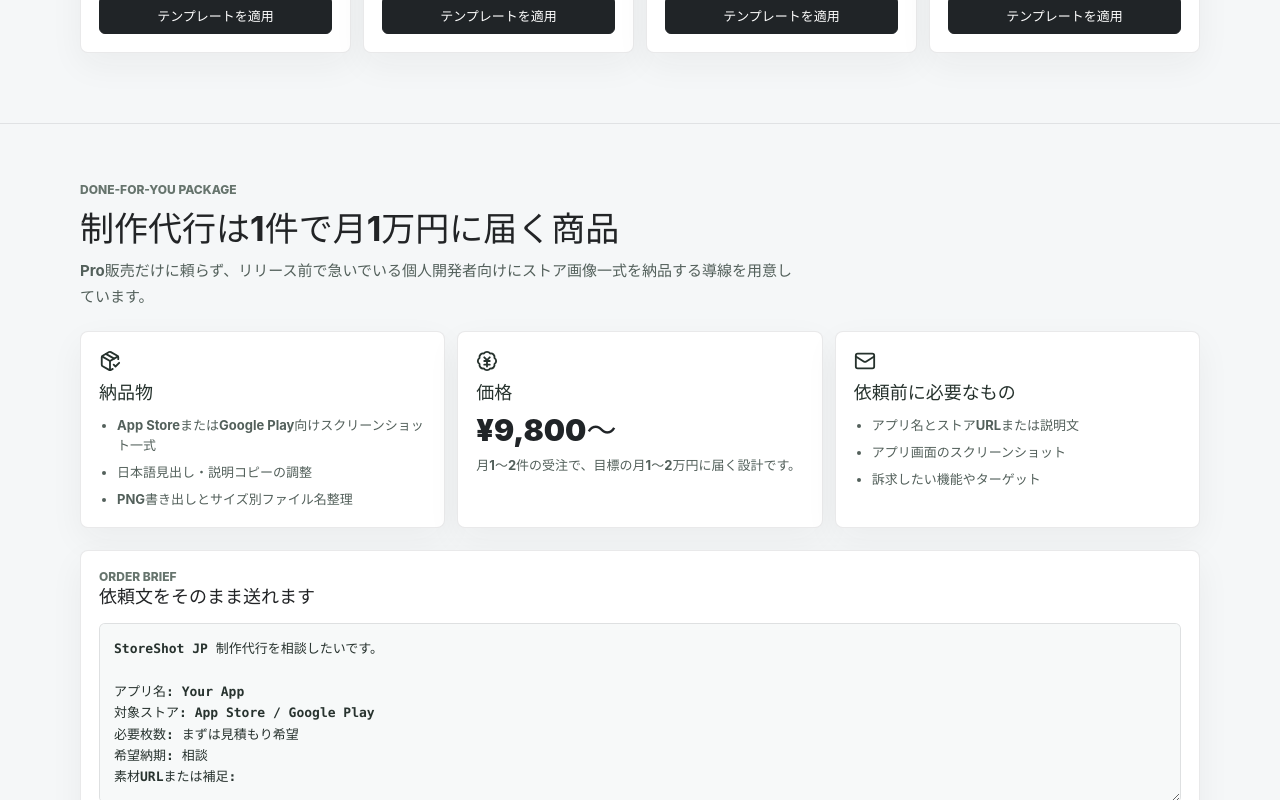
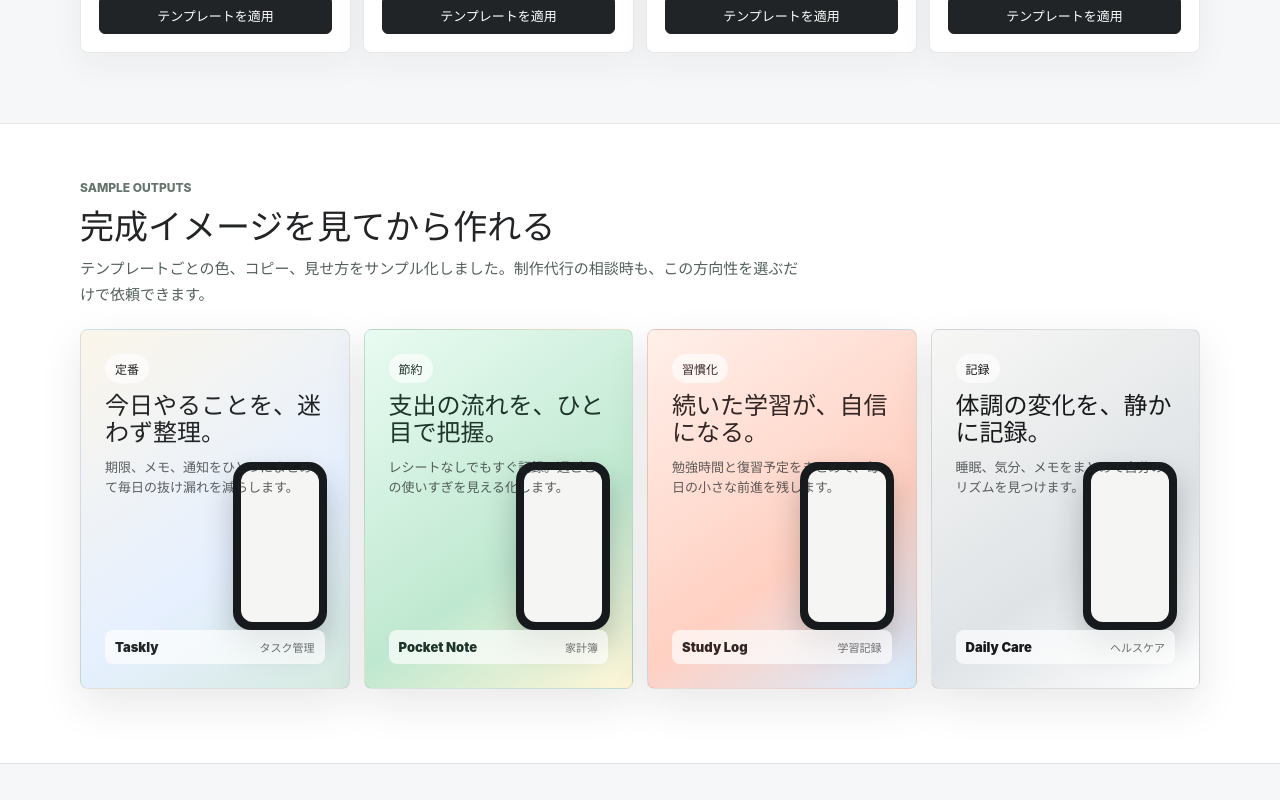
Before and after one commit to matsumaru-t/storeshot-jp, a React (Vite) app: page / in a window 1280 px wide. Shown: the part 2100-2900 px from the top of the page. Built offline with nearby package versions, Linux system fonts and the light colour scheme.

Commit message:
Add sample output gallery

```diff
--- a/index.html
+++ b/index.html
@@ -119,6 +119,12 @@
           </p>
         </section>
         <section>
+          <h2>完成サンプル</h2>
+          <p>
+            テンプレートごとの完成イメージを見ながら、App StoreやGoogle Play向けのストア画像を作成できます。
+          </p>
+        </section>
+        <section>
           <h2>制作代行</h2>
           <p>
             スクリーンショット素材、アプリ名、訴求したい機能をもとに、ストア掲載用画像一式の制作相談を受け付けます。
--- a/src/App.tsx
+++ b/src/App.tsx
@@ -707,6 +707,44 @@ function App() {
         </div>
       </section>
 
+      <section className="sample-section" aria-label="完成サンプル">
+        <div className="sample-inner">
+          <div className="sample-heading">
+            <p className="eyebrow">Sample outputs</p>
+            <h2>完成イメージを見てから作れる</h2>
+            <p>テンプレートごとの色、コピー、見せ方をサンプル化しました。制作代行の相談時も、この方向性を選ぶだけで依頼できます。</p>
+          </div>
+          <div className="sample-grid">
+            {STORE_TEMPLATES.map((template) => {
+              const templatePalette = PALETTES.find((item) => item.id === template.paletteId) ?? PALETTES[0];
+              return (
+                <article
+                  className="sample-card"
+                  key={template.id}
+                  style={{
+                    background: `linear-gradient(145deg, ${templatePalette.colors[0]}, ${templatePalette.colors[1]} 62%, ${templatePalette.colors[2]})`,
+                    color: templatePalette.ink,
+                  }}
+                >
+                  <div className="sample-copy">
+                    <span>{template.badge}</span>
+                    <h3>{template.headline}</h3>
+                    <p>{template.subhead}</p>
+                  </div>
+                  <div className="sample-phone" aria-hidden>
+                    <div />
+                  </div>
+                  <div className="sample-footer">
+                    <strong>{template.appName}</strong>
+                    <small>{template.title}</small>
+                  </div>
+                </article>
+              );
+            })}
+          </div>
+        </div>
+      </section>
+
       <section className="service-section" id="service" aria-label="制作代行パッケージ">
         <div className="service-inner">
           <div className="service-heading">
--- a/src/styles.css
+++ b/src/styles.css
@@ -690,6 +690,136 @@ canvas {
   border-radius: 6px;
 }
 
+.sample-section {
+  padding: 56px 22px 74px;
+  background: #ffffff;
+  border-top: 1px solid rgba(43, 47, 50, 0.1);
+}
+
+.sample-inner {
+  display: grid;
+  gap: 22px;
+  width: min(1120px, 100%);
+  margin: 0 auto;
+}
+
+.sample-heading {
+  display: grid;
+  gap: 10px;
+  max-width: 720px;
+}
+
+.sample-heading h2 {
+  margin: 0;
+  font-size: 34px;
+  line-height: 1.15;
+}
+
+.sample-heading p:not(.eyebrow) {
+  margin: 0;
+  color: #53605b;
+  font-size: 15px;
+  font-weight: 700;
+  line-height: 1.7;
+}
+
+.sample-grid {
+  display: grid;
+  grid-template-columns: repeat(4, minmax(0, 1fr));
+  gap: 14px;
+}
+
+.sample-card {
+  position: relative;
+  display: grid;
+  align-content: space-between;
+  min-height: 360px;
+  padding: 24px;
+  overflow: hidden;
+  border: 1px solid rgba(43, 47, 50, 0.1);
+  border-radius: 8px;
+  box-shadow: 0 16px 42px rgba(39, 43, 44, 0.1);
+}
+
+.sample-copy {
+  position: relative;
+  z-index: 1;
+  display: grid;
+  gap: 10px;
+}
+
+.sample-copy span {
+  width: fit-content;
+  padding: 6px 10px;
+  font-size: 12px;
+  font-weight: 900;
+  background: rgba(255, 255, 255, 0.66);
+  border-radius: 999px;
+}
+
+.sample-copy h3 {
+  margin: 0;
+  font-size: 24px;
+  line-height: 1.12;
+}
+
+.sample-copy p {
+  margin: 0;
+  color: rgba(32, 36, 39, 0.72);
+  font-size: 13px;
+  font-weight: 750;
+  line-height: 1.55;
+}
+
+.sample-phone {
+  position: absolute;
+  right: 22px;
+  bottom: 58px;
+  width: 94px;
+  height: 168px;
+  padding: 8px;
+  background: #171a1c;
+  border-radius: 18px;
+  box-shadow: 0 16px 30px rgba(28, 32, 35, 0.25);
+}
+
+.sample-phone div {
+  width: 100%;
+  height: 100%;
+  background: #f5f6f4;
+  border-radius: 12px;
+}
+
+.sample-footer {
+  position: relative;
+  z-index: 1;
+  display: flex;
+  align-items: center;
+  justify-content: space-between;
+  gap: 10px;
+  padding: 9px 10px;
+  background: rgba(255, 255, 255, 0.68);
+  border-radius: 8px;
+}
+
+.sample-footer strong,
+.sample-footer small {
+  overflow: hidden;
+  text-overflow: ellipsis;
+  white-space: nowrap;
+}
+
+.sample-footer strong {
+  font-size: 13px;
+  font-weight: 900;
+}
+
+.sample-footer small {
+  color: rgba(32, 36, 39, 0.64);
+  font-size: 11px;
+  font-weight: 800;
+}
+
 .service-section {
   padding: 58px 22px 78px;
   background: #f5f7f8;
@@ -895,6 +1025,10 @@ canvas {
     grid-template-columns: repeat(2, minmax(0, 1fr));
   }
 
+  .sample-grid {
+    grid-template-columns: repeat(2, minmax(0, 1fr));
+  }
+
   .service-grid {
     grid-template-columns: 1fr;
   }
@@ -974,6 +1108,22 @@ canvas {
     grid-template-columns: 1fr;
   }
 
+  .sample-section {
+    padding: 40px 18px 56px;
+  }
+
+  .sample-heading h2 {
+    font-size: 27px;
+  }
+
+  .sample-grid {
+    grid-template-columns: 1fr;
+  }
+
+  .sample-card {
+    min-height: 310px;
+  }
+
   .service-section {
     padding: 40px 18px 58px;
   }
```
